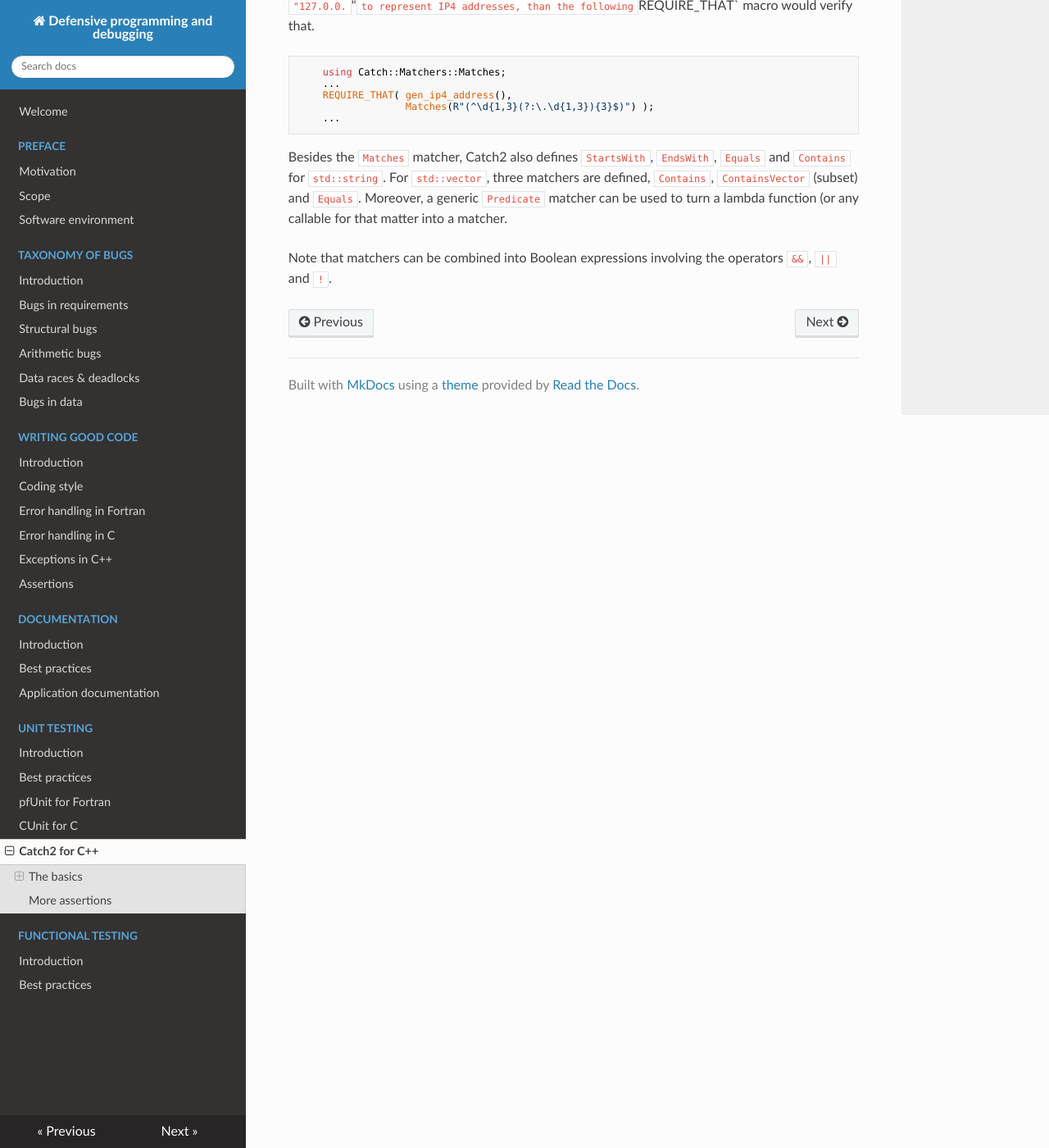
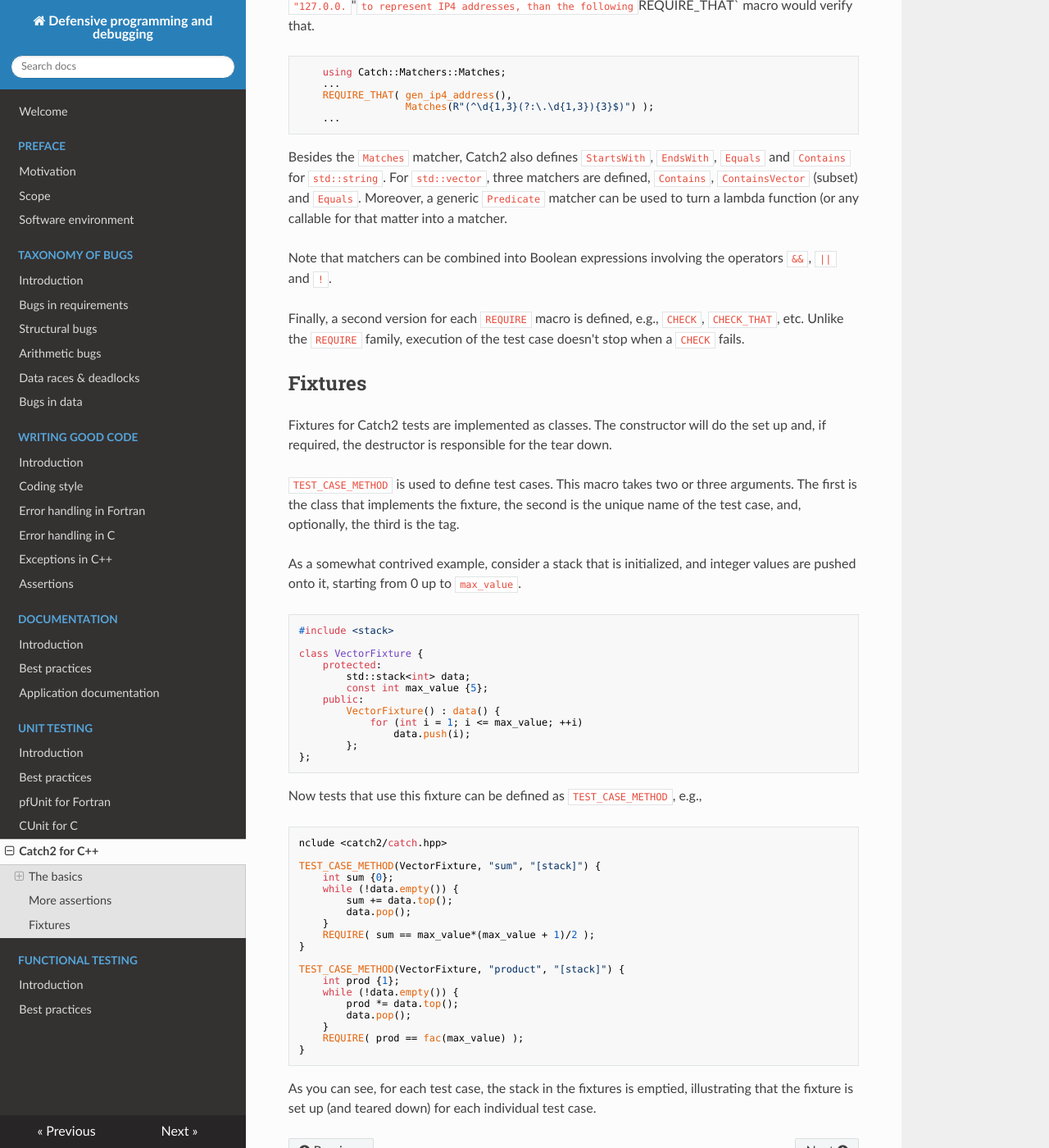
Before and after one commit to gjbex/Defensive_programming_and_debugging, an MkDocs documentation site: the page built from docs/Testing/UnitTesting/catch2_cpp.md, in a window 1280 px wide and 1400 px high, scrolled down 2948 px. Shown: the whole window at 82% size. Built offline with MkDocs 1.6.1, drawn with Linux system fonts in a browser that asks for light colours; nearby versions of some CDN libraries.

Commit message:
Add description of Catch2 fixtures

```diff
--- a/docs/Testing/UnitTesting/catch2_cpp.md
+++ b/docs/Testing/UnitTesting/catch2_cpp.md
@@ -131,3 +131,55 @@ Another quite useful macro is `REQUIRE_THAT`.  It takes two arguments, the compu
 Besides the `Matches` matcher, Catch2 also defines `StartsWith`, `EndsWith`, `Equals` and `Contains` for `std::string`.  For `std::vector`, three matchers are defined, `Contains`, `ContainsVector` (subset) and `Equals`.  Moreover, a generic `Predicate` matcher can be used to turn a lambda function (or any callable for that matter into a matcher.
 
 Note that matchers can be combined into Boolean expressions involving the operators `&&`, `||` and `!`.
+
+Finally, a second version for each  `REQUIRE` macro is defined, e.g., `CHECK`, `CHECK_THAT`, etc.  Unlike the `REQUIRE` family, execution of the test case doesn't stop when a `CHECK` fails.
+
+
+## Fixtures
+
+Fixtures for Catch2 tests are implemented as classes.  The constructor will do the set up and, if required, the destructor is responsible for the tear down.
+
+`TEST_CASE_METHOD` is used to define test cases.  This macro takes two or three arguments.  The first is the class that implements the fixture, the second is the unique name of the test case, and, optionally, the third is the tag.
+
+As a somewhat contrived example, consider a stack that is initialized, and integer values are pushed onto it, starting from 0 up to `max_value`.
+
+~~~~cpp
+#include <stack>
+
+class VectorFixture {
+    protected:
+        std::stack<int> data;
+        const int max_value {5};
+    public:
+        VectorFixture() : data() {
+            for (int i = 1; i <= max_value; ++i)
+                data.push(i);
+        };
+};
+~~~~
+
+Now tests that use this fixture can be defined as `TEST_CASE_METHOD`, e.g.,
+
+~~~~cpp
+nclude <catch2/catch.hpp>
+
+TEST_CASE_METHOD(VectorFixture, "sum", "[stack]") {
+    int sum {0};
+    while (!data.empty()) {
+        sum += data.top();
+        data.pop();
+    }
+    REQUIRE( sum == max_value*(max_value + 1)/2 );
+}
+
+TEST_CASE_METHOD(VectorFixture, "product", "[stack]") {
+    int prod {1};
+    while (!data.empty()) {
+        prod *= data.top();
+        data.pop();
+    }
+    REQUIRE( prod == fac(max_value) );
+}
+~~~~
+
+As you can see, for each test case, the stack in the fixtures is emptied, illustrating that the fixture is set up (and teared down) for each individual test case.
```
